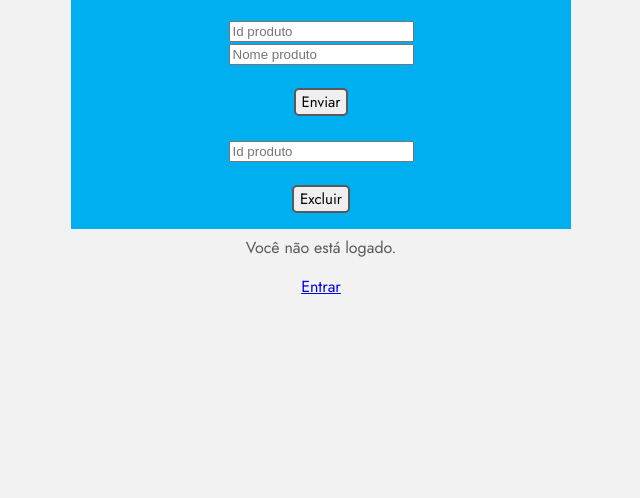
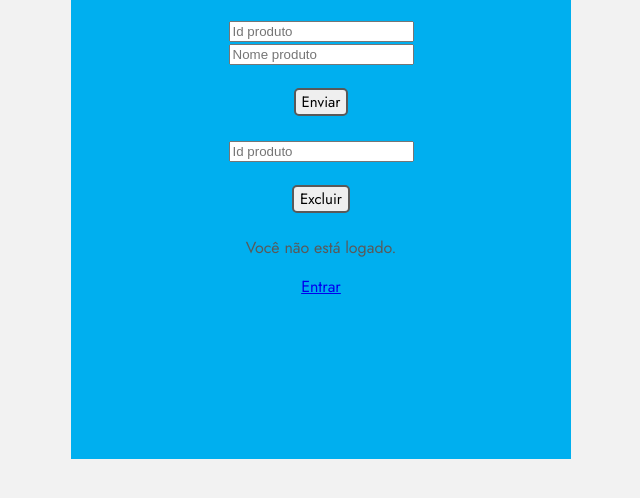
Before and after one commit to Lucasfranken131/Space-Log, a PHP site: page /estoque_funcionario.php in a window 1280 px wide. Shown: the part 145-643 px from the top of the page, without its empty margins (319-959 px from the left). Run offline with PHP 8.4, Linux system fonts and the light colour scheme.

Commit message:
Update estiloitens.css

```diff
--- a/estiloitens.css
+++ b/estiloitens.css
@@ -50,7 +50,7 @@ body{
 	.box {
 	margin-top: 20px;
 	width: 500px;
-	height: 230px;
+	height: 460px;
 	background: #00AFEF;
   justify-content: center;
 	}
```
